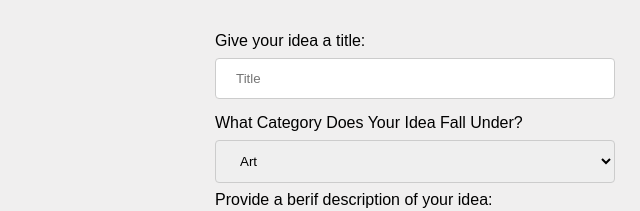
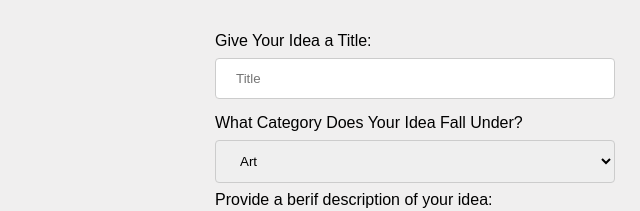
Before and after one commit to Nabil244/deco1016-website, a plain HTML site: page web 2nd flow.html in a window 1280 px wide. Shown: the part 485-696 px from the top of the page, 243-883 px from the left. Drawn offline with Linux system fonts and the light colour scheme.

Commit message:
web 2nd flow
changes to link and letteting

```diff
--- a/web 2nd flow.html
+++ b/web 2nd flow.html
@@ -33,7 +33,7 @@
               </div>
     <div id="begin"></div>
         <form action="/step2.html">
-            <label for="Ititle">Give your idea a title:</label>
+            <label for="Ititle">Give Your Idea a Title:</label>
             <input type="text" id="Ititle" name="title" placeholder="Title">
 
             <label for="country">What Category Does Your Idea Fall Under?</label>
```
